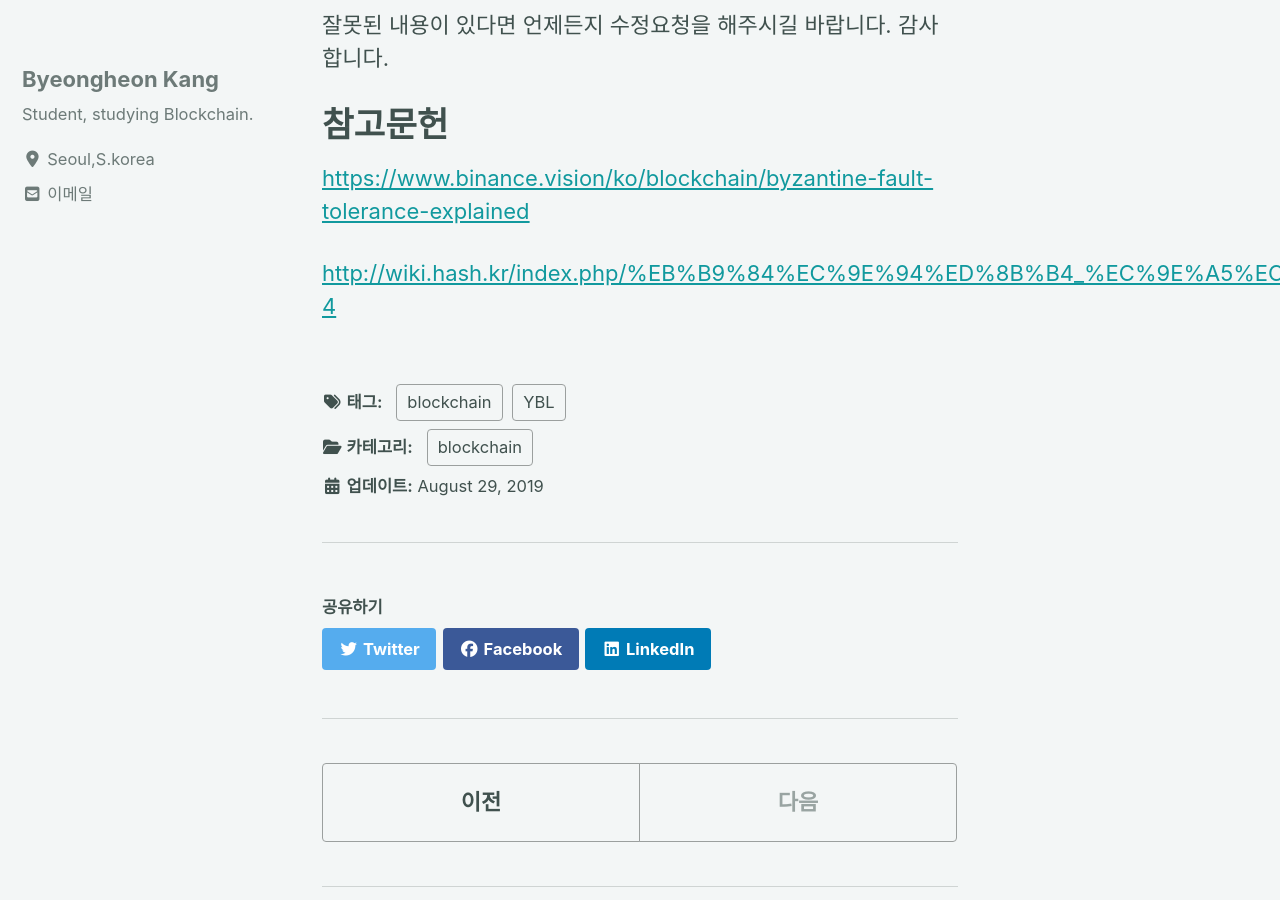
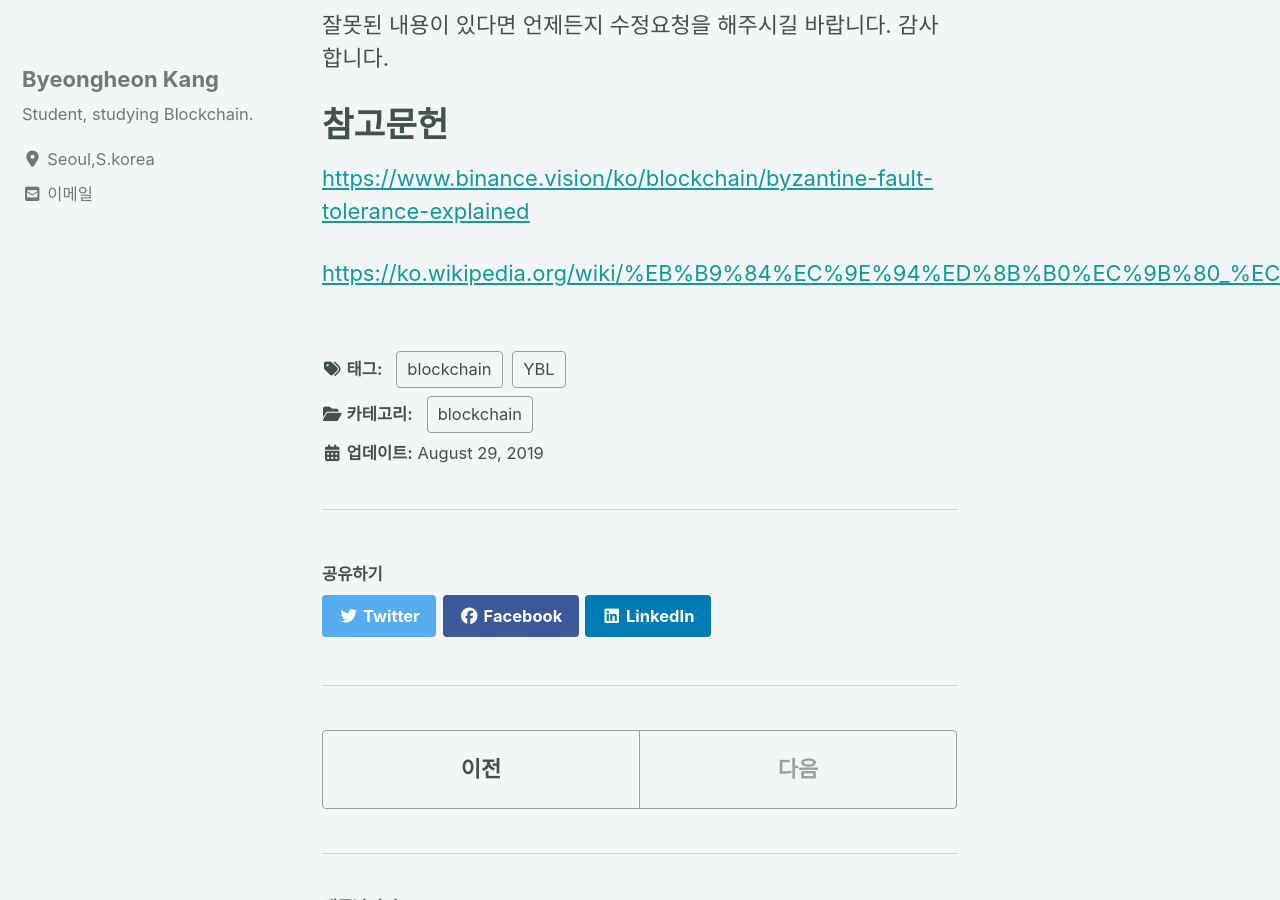
Before and after one commit to devtrail42/devtrail42.github.io, a Jekyll site: the page built from _posts/2019-08-29-ByzantineProblem.md, in a window 1280 px wide and 900 px high, scrolled down 7677 px. Built offline with Jekyll 4.4.1, drawn with Linux system fonts in a browser that asks for light colours; cached includes are drawn as plain includes; nearby versions of some CDN libraries; comment, search, counter and statistics services are not loaded.

Commit message:
Update 2019-08-29-ByzantineProblem.md

```diff
--- a/_posts/2019-08-29-ByzantineProblem.md
+++ b/_posts/2019-08-29-ByzantineProblem.md
@@ -169,4 +169,4 @@ PBFT를 구현하기 위해 지휘관과 지휘관의 명령을 받은 부관들
 
 <https://www.binance.vision/ko/blockchain/byzantine-fault-tolerance-explained>
 
-<http://wiki.hash.kr/index.php/%EB%B9%84%EC%9E%94%ED%8B%B4_%EC%9E%A5%EC%95%A0_%ED%97%88%EC%9A%A9#cite_note-4>
+<https://ko.wikipedia.org/wiki/%EB%B9%84%EC%9E%94%ED%8B%B0%EC%9B%80_%EC%9E%A5%EC%95%A0_%ED%97%88%EC%9A%A9>
```
